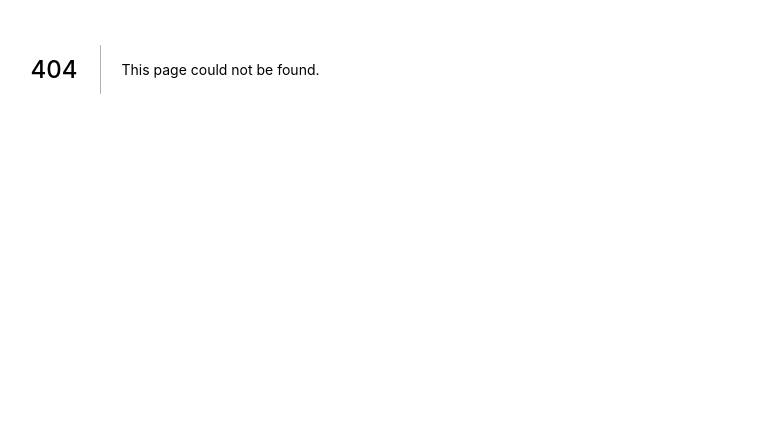
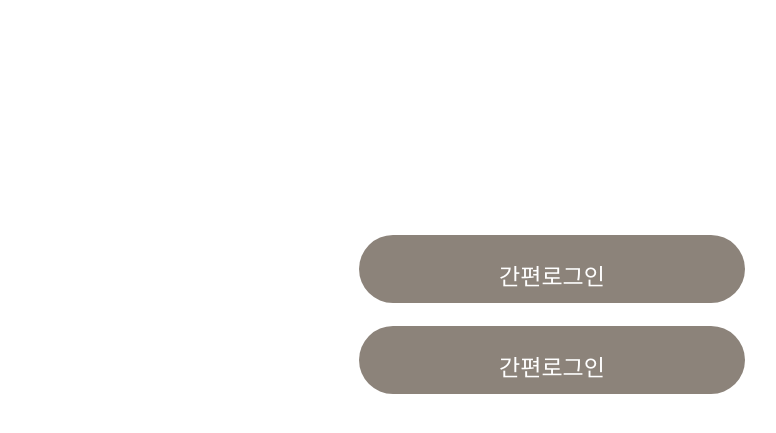
Before and after one commit to Ko-GyeongTae/Frontend-GymManagement-client, a Next.js app: page /home in a window 1280 px wide. Before the commit this address had no page. Shown: the part 331-764 px from the top of the page, without its empty margins (465-1241 px from the left). Built offline with nearby package versions, Linux system fonts and the light colour scheme.

Commit message:
<ADD> home page

```diff
--- /dev/null
+++ b/pages/home.module.css
@@ -0,0 +1,8 @@
+.Container {
+    align-items: center;
+    overflow-x: hidden;
+    width: 100vw;
+    height: 100vh;
+    margin: 0;
+    padding: 0;
+}
--- /dev/null
+++ b/pages/home.tsx
@@ -0,0 +1,22 @@
+import React, { useState } from "react";
+import Head from "next/head";
+import HomeBackground from "../src/components/HomeBackground";
+import LoginButton from '../src/components/LoginButton';
+import styles from './home.module.css';
+
+const Home = () => {
+  return (
+    <>
+      <Head>
+        <title>Wim-Gym | Home</title>
+      </Head>
+      <div className={styles.Container}>
+        <HomeBackground />
+        <LoginButton placeholder={'회원가입'} linkTo={'/signup'} backgroundColor={'#8c837a'} fontColor={'#ffffff'} bottom={75} right={70} />
+        <LoginButton placeholder={'간편로그인'} linkTo={'/login'} backgroundColor={'#8c837a'} fontColor={'#ffffff'} bottom={166} right={70} />
+      </div>
+    </>
+  );
+}
+
+export default Home;
```
